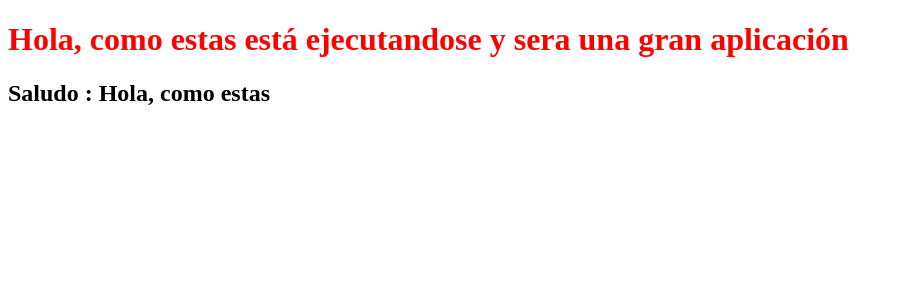
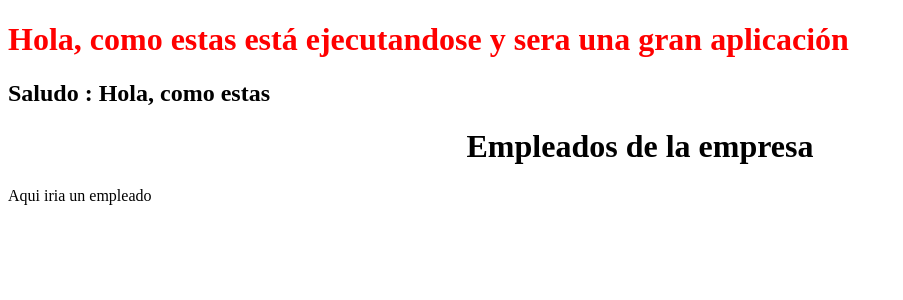
Before and after one commit to maraloeDev/Curso-de-Angular, an Angular app in the folder angular-app-Pildoras-Informaticas/: page / in a window 1280 px wide. Shown: the top 300 px of the page, without its empty margins (0-903 px from the left). Built offline with nearby package versions, Linux system fonts and the light colour scheme.

Commit message:
Curso Ang3-Componente-empleados

```diff
--- a/angular-app-Pildoras-Informaticas/src/app/app.html
+++ b/angular-app-Pildoras-Informaticas/src/app/app.html
@@ -1,2 +1,3 @@
 <h1>{{ saludo }} está ejecutandose y sera una gran aplicación</h1>
 <h2>Saludo : {{ saludo }}</h2>
+<app-empleados></app-empleados>
--- a/angular-app-Pildoras-Informaticas/src/app/app.ts
+++ b/angular-app-Pildoras-Informaticas/src/app/app.ts
@@ -1,9 +1,10 @@
 import { Component, signal } from '@angular/core';
 import { RouterModule } from '@angular/router';
+import { Empleados } from './empleados/empleados';
 
 @Component({
   selector: 'app-root', /*Selector del componente, se usará en el index.html para cargar el componente*/
-  imports: [RouterModule], /*Importamos el RouterModule para poder usar las directivas de enrutamiento en el template del componente*/
+  imports: [RouterModule, Empleados], /*Importamos el RouterModule para poder usar las directivas de enrutamiento en el template del componente*/
   templateUrl: './app.html', /*Ruta del template del componente, se puede usar una ruta relativa o absoluta*/
   styleUrl: './app.css' /*Ruta del archivo de estilos del componente, se puede usar una ruta relativa o absoluta*/
 })
--- /dev/null
+++ b/angular-app-Pildoras-Informaticas/src/app/empleado/empleado.html
@@ -0,0 +1 @@
+<p>Aqui iria un empleado</p>
--- /dev/null
+++ b/angular-app-Pildoras-Informaticas/src/app/empleados/empleados.css
@@ -0,0 +1,3 @@
+h1{
+    text-align: center;
+}
--- /dev/null
+++ b/angular-app-Pildoras-Informaticas/src/app/empleados/empleados.html
@@ -0,0 +1,2 @@
+<h1>Empleados de la empresa</h1>
+<app-empleado></app-empleado>
```
Also changed, not shown: angular-app-Pildoras-Informaticas/src/app/empleado/empleado.ts (added, +9 -0 lines), angular-app-Pildoras-Informaticas/src/app/empleados/empleados.ts (added, +10 -0 lines), angular-app-Pildoras-Informaticas/src/app/empleado/empleado.css (added), 2 other files (tests, documents, lock files or other folders).
